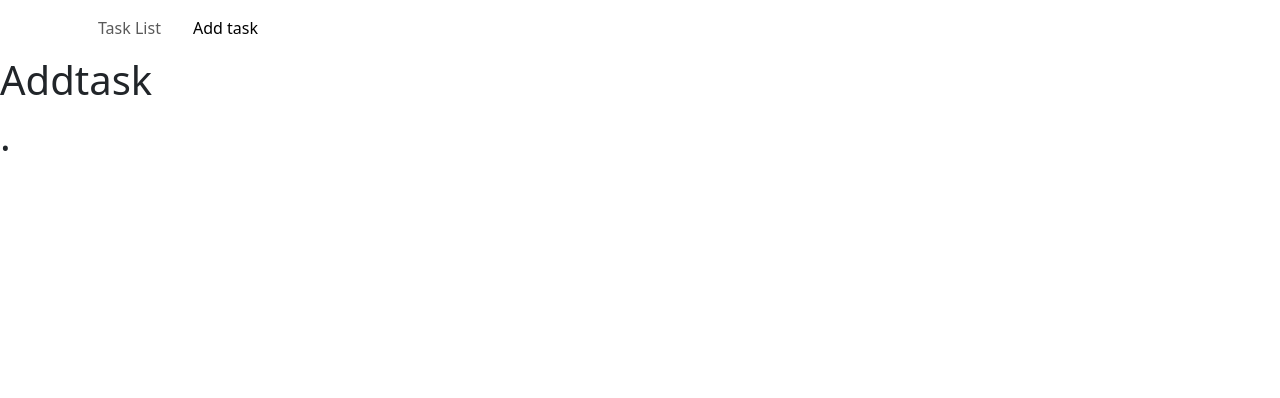
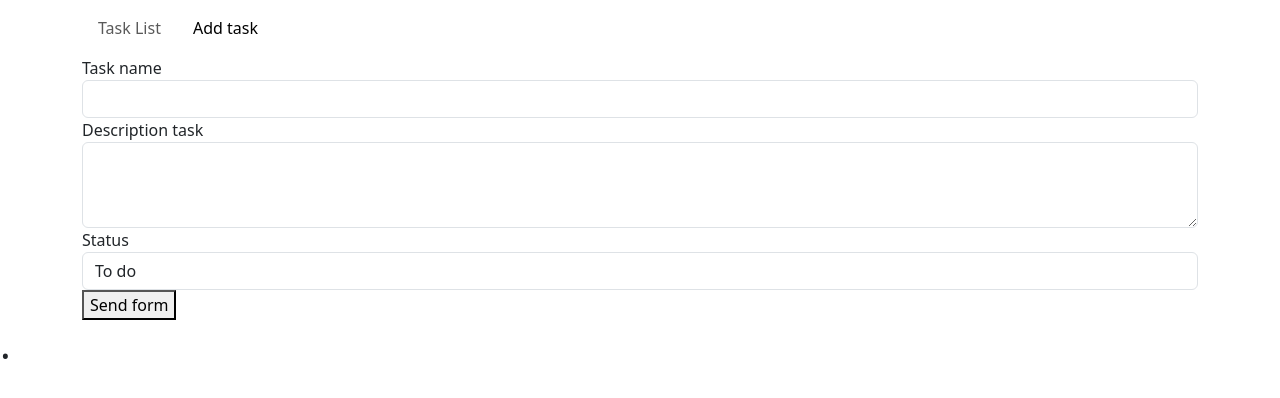
Before and after one commit to stefanobellomo/ex-react-task-manager, a React (Vite) app: page /addtask in a window 1280 px wide. Shown: the top 398 px of the page. Built offline with nearby package versions, Linux system fonts and the light colour scheme; no server answers.

Commit message:
implement AddTask component with form handling for task creation

```diff
--- a/src/pages/AddTask.jsx
+++ b/src/pages/AddTask.jsx
@@ -1,5 +1,54 @@
+import { useState, useRef } from "react";
+
 export default function AddTask() {
+
+    const [title, setTitle] = useState("")
+    const descriptionRef = useRef("")
+    const statusRef = useRef("To do")
+
+    const symbols = "!@#$%^&*()-_=+[]{}|;:'\",.<>?/`~";
+
+    function handleSubmit(e) {
+        e.preventDefault()
+        console.log(title);
+    }
+
     return (
-        <h1>Addtask</h1>
+        <>
+            <div className="container">
+                <form onSubmit={handleSubmit}>
+                    <div className="form-group">
+                        <label htmlFor="exampleFormControlInput1">Task name</label>
+                        <input
+                            type="text"
+                            className="form-control"
+                            id="exampleFormControlInput1"
+                            value={title}
+                            onChange={e => setTitle(e.target.value)} />
+                    </div>
+                    <div className="form-group">
+                        <label htmlFor="exampleFormControlTextarea1">Description task</label>
+                        <textarea
+                            className="form-control"
+                            id="exampleFormControlTextarea1"
+                            rows="3"
+                            ref={descriptionRef}>
+                        </textarea>
+                    </div>
+                    <div className="form-group">
+                        <label htmlFor="exampleFormControlSelect1">Status</label>
+                        <select
+                            className="form-control"
+                            id="exampleFormControlSelect1"
+                            ref={statusRef}>
+                            <option>To do</option>
+                            <option>Doing</option>
+                            <option>Done</option>
+                        </select>
+                    </div>
+                    <button type="submit">Send form</button>
+                </form>
+            </div>
+        </>
     )
 }
```
